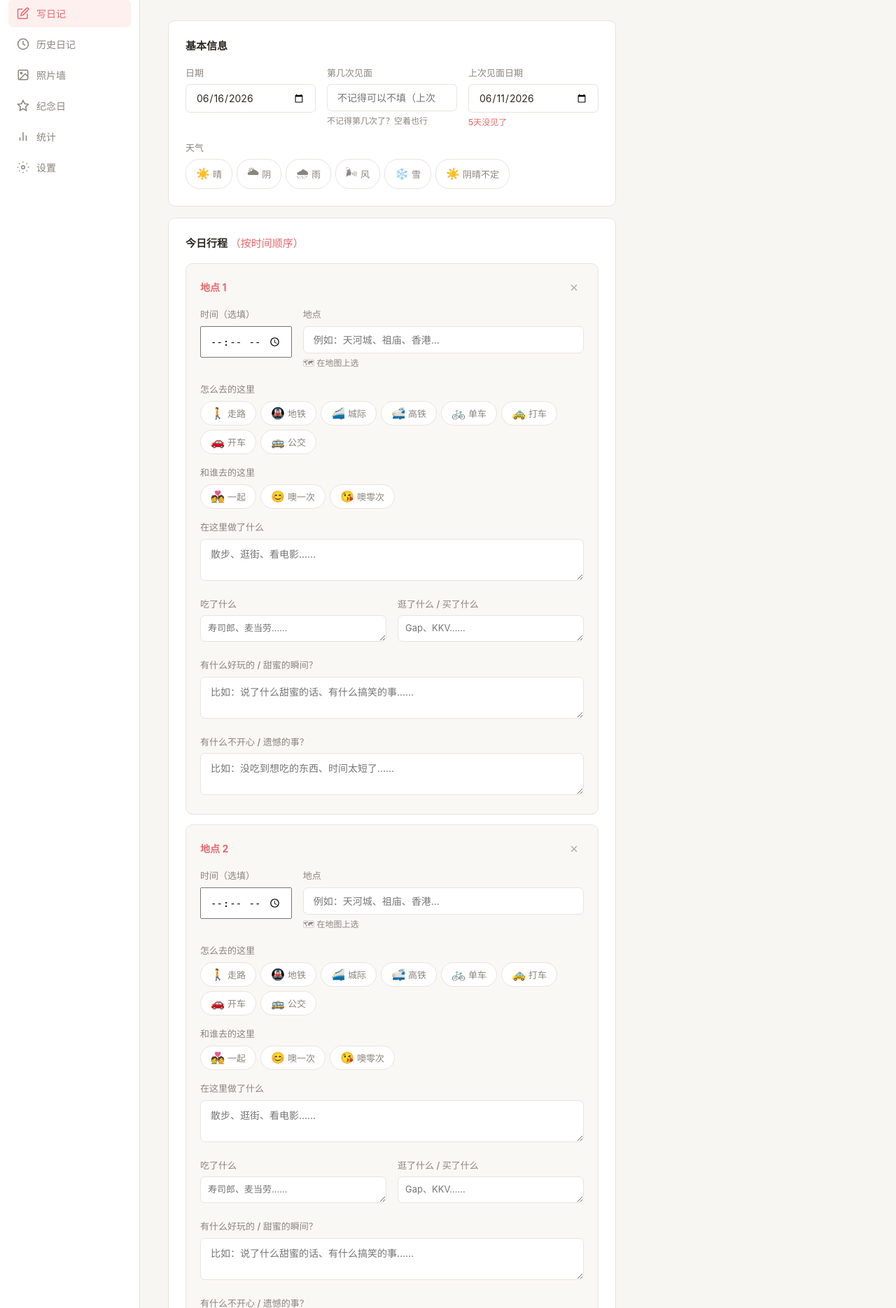
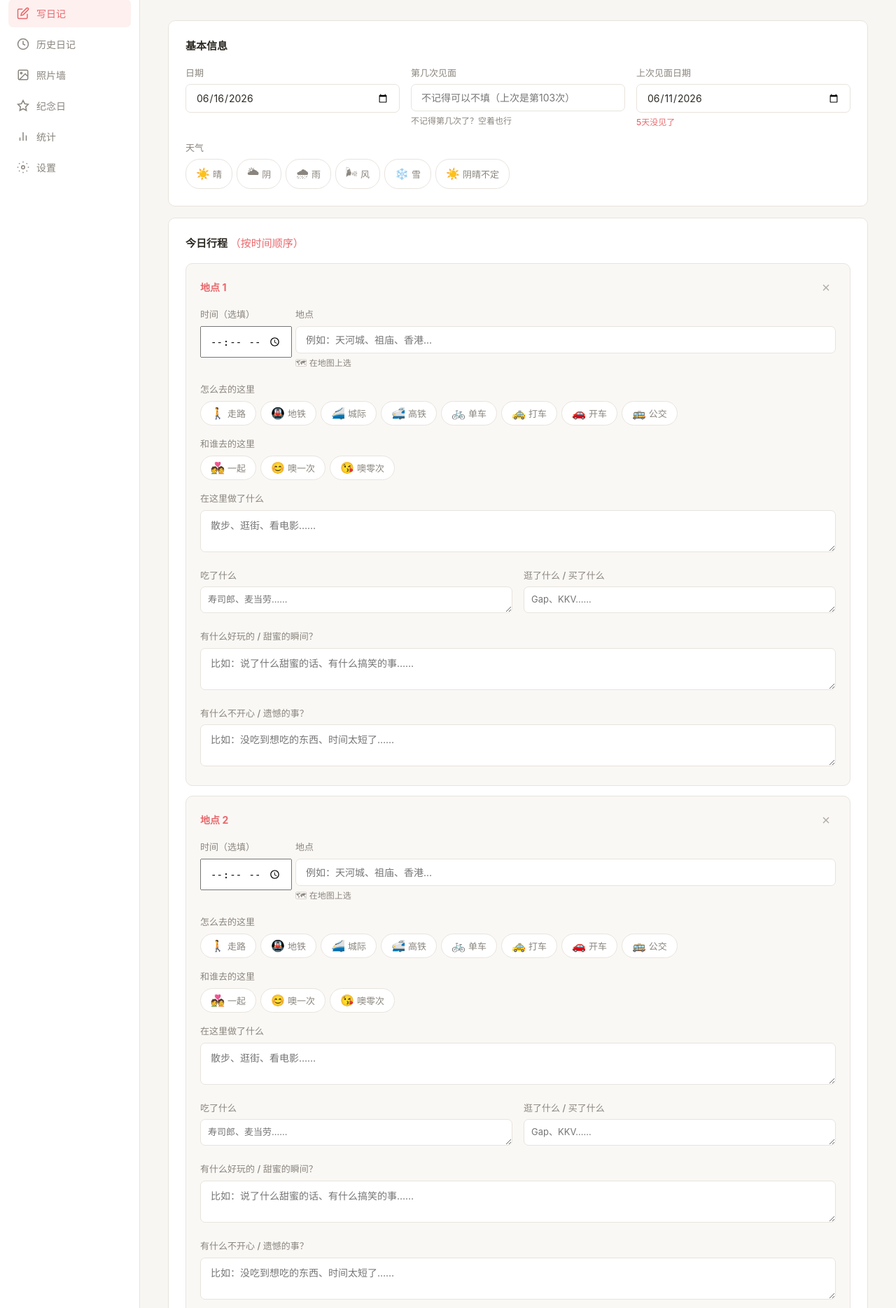
Before and after one commit to hahao2003/diary, a Flask app: page /write in a window 1280 px wide. Shown: the part 93-1962 px from the top of the page at 70% size. Run offline with Flask 3, Linux system fonts and the light colour scheme.

Commit message:
fix: diary form layout - wrap items, fill width

```diff
--- a/static/style.css
+++ b/static/style.css
@@ -182,7 +182,7 @@ html, body {
 
 /* ===== Form ===== */
 .diary-form {
-  max-width: 640px;
+  max-width: 100%;
 }
 
 .form-section {
@@ -204,6 +204,7 @@ html, body {
   display: flex;
   gap: 16px;
   margin-bottom: 16px;
+  flex-wrap: wrap;
 }
 
 .form-row:last-child {
@@ -212,6 +213,7 @@ html, body {
 
 .form-group {
   flex: 1;
+  min-width: 0;
   margin-bottom: 16px;
 }
 
--- a/templates/index.html
+++ b/templates/index.html
@@ -5,7 +5,7 @@
 <meta name="viewport" content="width=device-width, initial-scale=1.0">
 <title>日记生成器</title>
 <link rel="stylesheet" href="https://unpkg.com/leaflet@1.9.4/dist/leaflet.css" />
-<link rel="stylesheet" href="/static/style.css?v=1781170661" />
+<link rel="stylesheet" href="/static/style.css?v=1781605822" />
 </head>
 <body>
 
```
